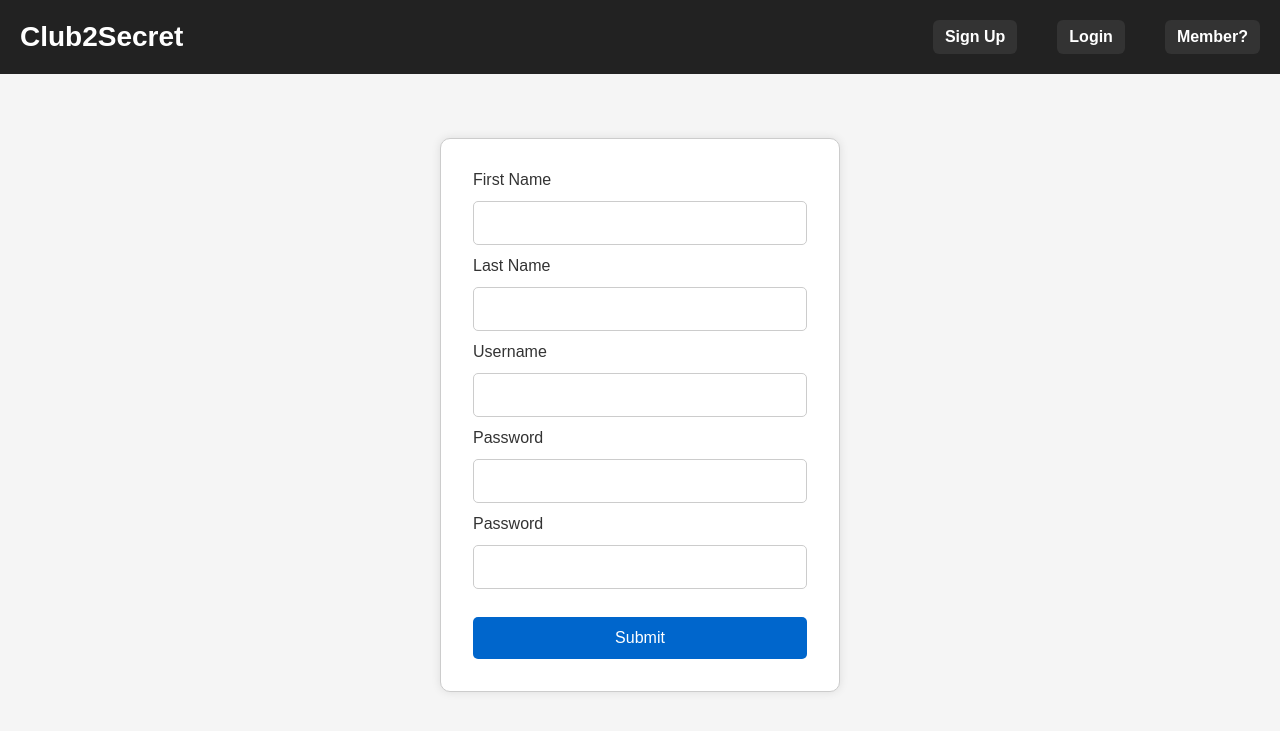
After one commit to alemay04/members-only-website, a Node project: template views/signUp.ejs in a window 1280 px wide. The commit adds this page. Shown: the top 731 px of the page. Run offline with Node 20 templates, Linux system fonts and the light colour scheme; the template is opened without the code that fills it, so the values that code supplies are empty.

Commit message:
first Visual

```diff
--- a/package.json
+++ b/package.json
@@ -22,6 +22,7 @@
   "dependencies": {
     "ejs": "^7.0.2",
     "express": "^5.3.0",
+    "express-validator": "^7.3.2",
     "pg": "^8.23.1"
   }
 }
--- /dev/null
+++ b/public/styles.css
@@ -0,0 +1,154 @@
+/* -------------------- */
+/* RESET + BASE STYLES  */
+/* -------------------- */
+
+* {
+    margin: 0;
+    padding: 0;
+    box-sizing: border-box;
+    font-family: Arial, Helvetica, sans-serif;
+}
+
+body {
+    background: #f5f5f5;
+    color: #333;
+}
+
+
+/* -------------------- */
+/* HEADER               */
+/* -------------------- */
+
+header {
+    background: #222;
+    color: white;
+    padding: 20px;
+    display: flex;
+    align-items: center;
+    gap: 30px;
+}
+
+header a {
+    text-decoration: none;
+    color: white;
+}
+
+header h1 {
+    font-size: 28px;
+}
+
+.right_header_section {
+    display: flex;
+    margin-left: auto;
+    gap: 40px;
+    align-items: center;
+}
+
+.right_header_section a {
+    font-weight: bold;
+    padding: 8px 12px;
+    font-size: 16px;
+    background: #333;
+    border-radius: 6px;
+    transition: 0.2s;
+}
+
+.right_header_section a:hover {
+    background: #555;
+}
+
+
+/* -------------------- */
+/* MAIN                 */
+/* -------------------- */
+
+main {
+    display: flex;
+    flex-direction: column;
+    align-items: center;
+    padding: 2rem;
+}
+
+main h1 {
+    margin-bottom: 2rem;
+}
+
+
+/* ==========================================
+   SIGNUP PAGE
+   ========================================== */
+
+.signUpForm {
+    display: flex;
+    justify-content: center;
+    width: 100%;
+}
+
+
+/* ==========================================
+   LOGIN PAGE
+   ========================================== */
+
+.loginForm {
+    display: flex;
+    justify-content: center;
+    width: 100%;
+}
+
+
+/* ==========================================
+   MEMBER PAGE
+   ========================================== */
+
+.memberForm {
+    display: flex;
+    justify-content: center;
+    width: 100%;
+}
+
+
+/* -------------------- */
+/* ALL FORMS            */
+/* -------------------- */
+
+.signUp_registration,
+.login {
+    display: flex;
+    flex-direction: column;
+    width: 400px;
+    padding: 2rem;
+    gap: 0.75rem;
+
+    background: white;
+    border: 1px solid #ccc;
+    border-radius: 10px;
+    box-shadow: 0 0 10px rgba(0, 0, 0, 0.1);
+}
+
+.signUp_registration input,
+.login input {
+    padding: 0.75rem;
+    font-size: 1rem;
+    border: 1px solid #ccc;
+    border-radius: 5px;
+}
+
+.signUp_registration button,
+.login button {
+    margin-top: 1rem;
+    padding: 0.75rem;
+    font-size: 1rem;
+    cursor: pointer;
+
+    background-color: #0066cc;
+    color: white;
+    border: none;
+    border-radius: 5px;
+
+    transition: 0.2s;
+}
+
+.signUp_registration button:hover,
+.login button:hover {
+    background-color: #0052a3;
+}
--- /dev/null
+++ b/views/signUp.ejs
@@ -0,0 +1,42 @@
+<!-- views/mainPage.ejs -->
+<!DOCTYPE html>
+<html>
+  <head>
+    <title><%= title %></title>
+    <link rel="stylesheet" href="/styles.css">
+  </head>
+<body>
+    <header>
+        <a href="/"><h1>Club2Secret</h1></a>
+
+        <div class="right_header_section">
+            <a href="/signup">Sign Up</a>
+            <a href="/login">Login</a>
+            <a href="/member">Member?</a>
+        </div>
+    </header>
+    <main>
+        <h1><%= title %></h1>
+        <section signUpForm>
+            <form action="/signup" method="post" class="signUp_registration">
+                <label for="firstName">First Name</label>
+                <input type="text" name="firstName" id="firstName">
+
+                <label for="lastName">Last Name</label>
+                <input type="text" name="lastName" id="lastName">
+
+                <label for="userName">Username</label>
+                <input type="text" name="userName" id="userName">
+
+                <label for="password">Password</label>
+                <input type="password" name="password" id="password">
+
+                <label for="confirmPassword">Password</label>
+                <input type="password" name="confirmPassword" id="confirmPassword">
+
+                <button type="submit">Submit</button>
+            </form>
+        </section>
+    </main>
+</body>
+</html>
```
Also changed, not shown: controllers/indexController.js (+17 -2 lines), routes/indexRouter.js (+6 -1 lines), views/login.ejs (added, +34 -0 lines), views/mainPage.ejs (+5 -3 lines), views/memberPage.ejs (added, +32 -0 lines), 1 other file.
